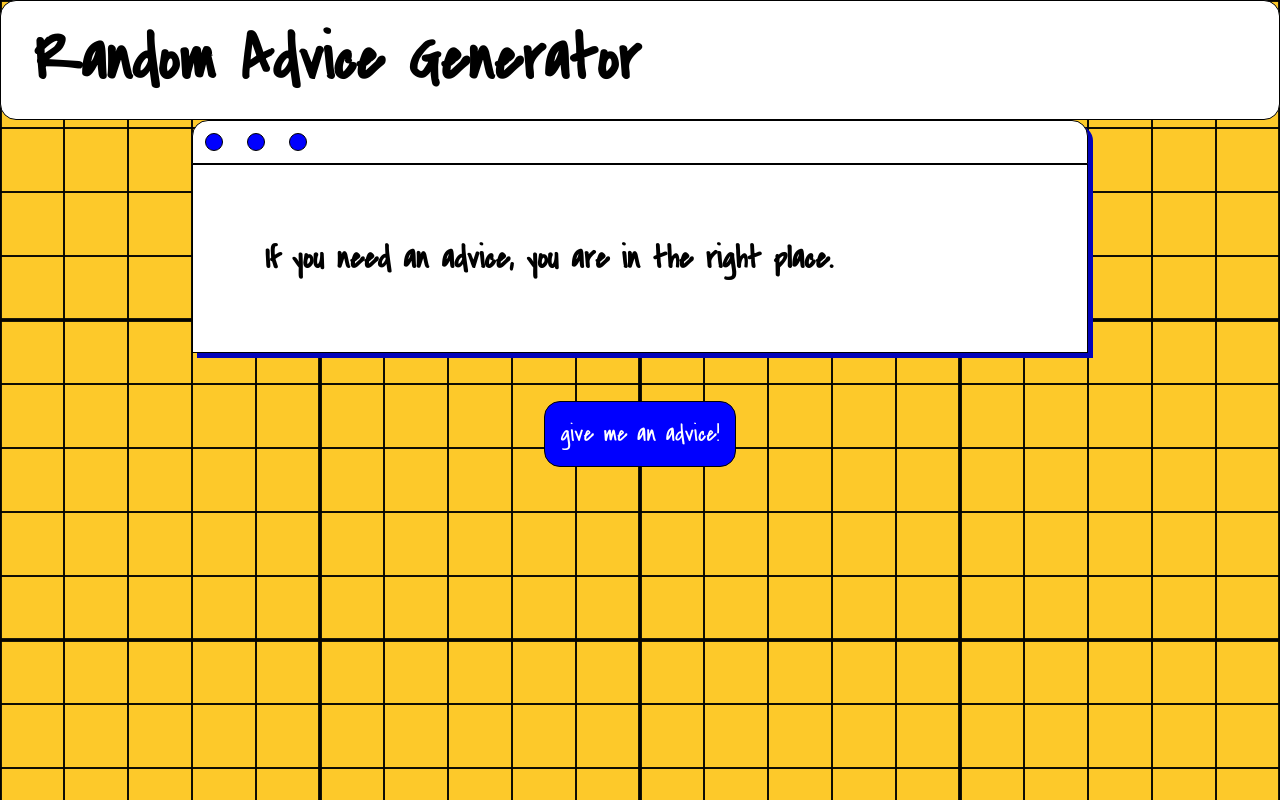
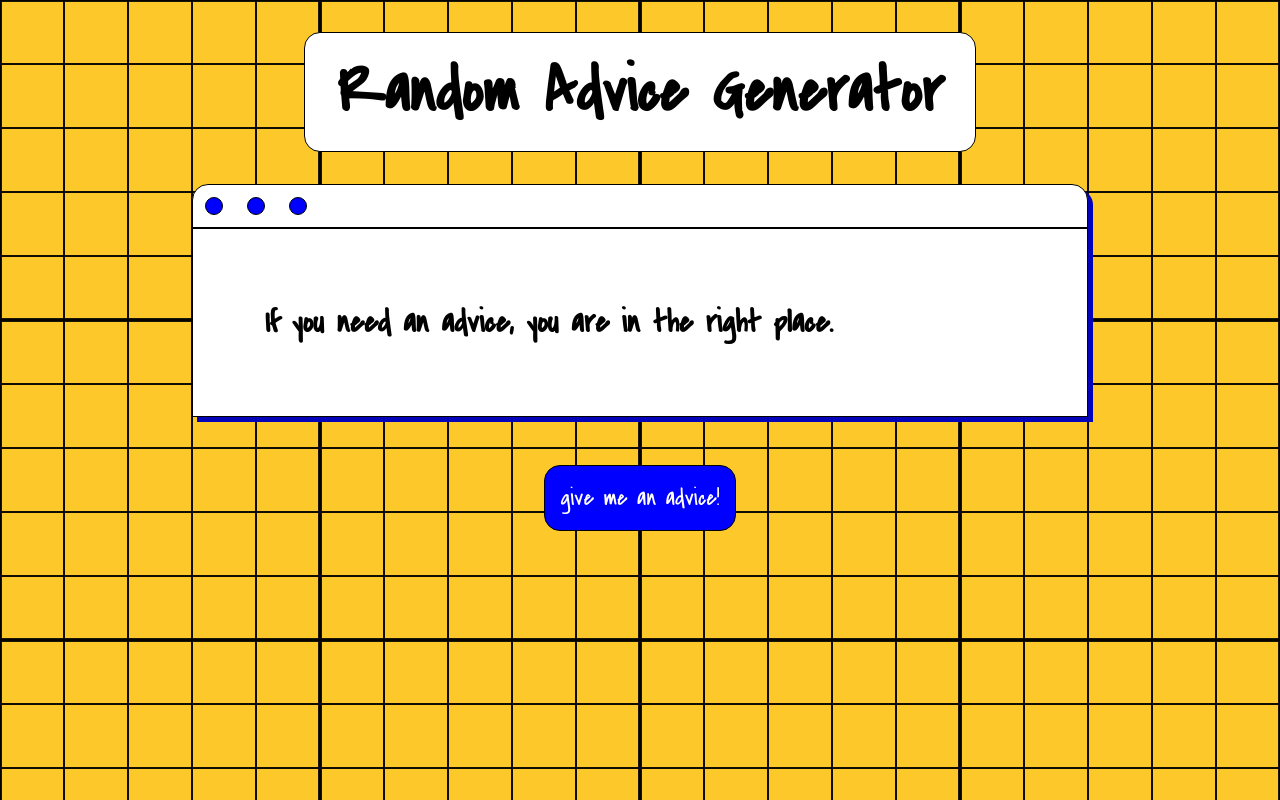
Before and after one commit to doganeraylin/random-advice-generator, a plain HTML site: page index.html in a window 1280 px wide. Drawn offline with Linux system fonts and the light colour scheme.

Commit message:
class names changed

```diff
--- a/index.html
+++ b/index.html
@@ -12,7 +12,7 @@
 </head>
 <body>
     <div class="container">
-        <div class="title">
+        <div class="title-container">
             <h1>Random Advice Generator</h1>
         </div>
         <div class="advice-container">
```
